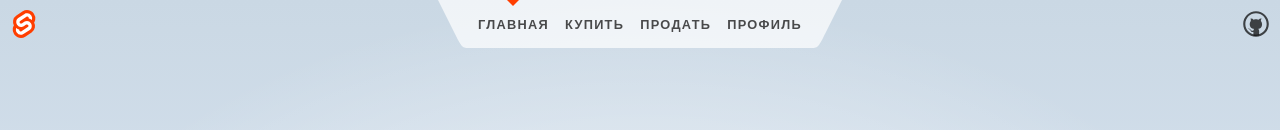
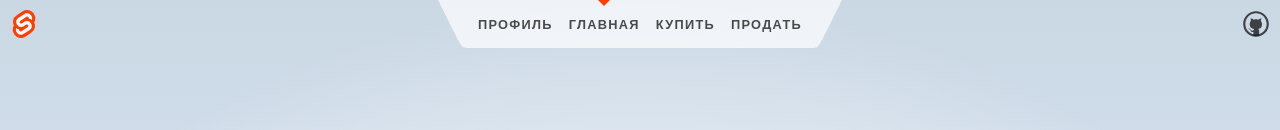
Before and after one commit to Upcy12/only_one_work, a SvelteKit app: page / in a window 1280 px wide. Shown: the top 130 px of the page. Built offline with nearby package versions, Linux system fonts and the light colour scheme.

Commit message:
fix header

```diff
--- a/src/routes/Header.svelte
+++ b/src/routes/Header.svelte
@@ -16,6 +16,9 @@
 			<path d="M0,0 L1,2 C1.5,3 1.5,3 2,3 L2,0 Z" />
 		</svg>
 		<ul>
+			<li aria-current={$page.url.pathname === '/profile' ? 'page' : undefined}>
+				<a href="/profile">Профиль</a>
+			</li>
 			<li aria-current={$page.url.pathname === '/' ? 'page' : undefined}>
 				<a href="/">Главная</a>
 			</li>
@@ -24,9 +27,6 @@
 			</li>
 			<li aria-current={$page.url.pathname.startsWith('/sell') ? 'page' : undefined}>
 				<a href="/sell">Продать</a>
-			</li>
-			<li aria-current={$page.url.pathname === '/profile' ? 'page' : undefined}>
-				<a href="/profile">Профиль</a>
 			</li>
 		</ul>
 		<svg viewBox="0 0 2 3" aria-hidden="true">
```
